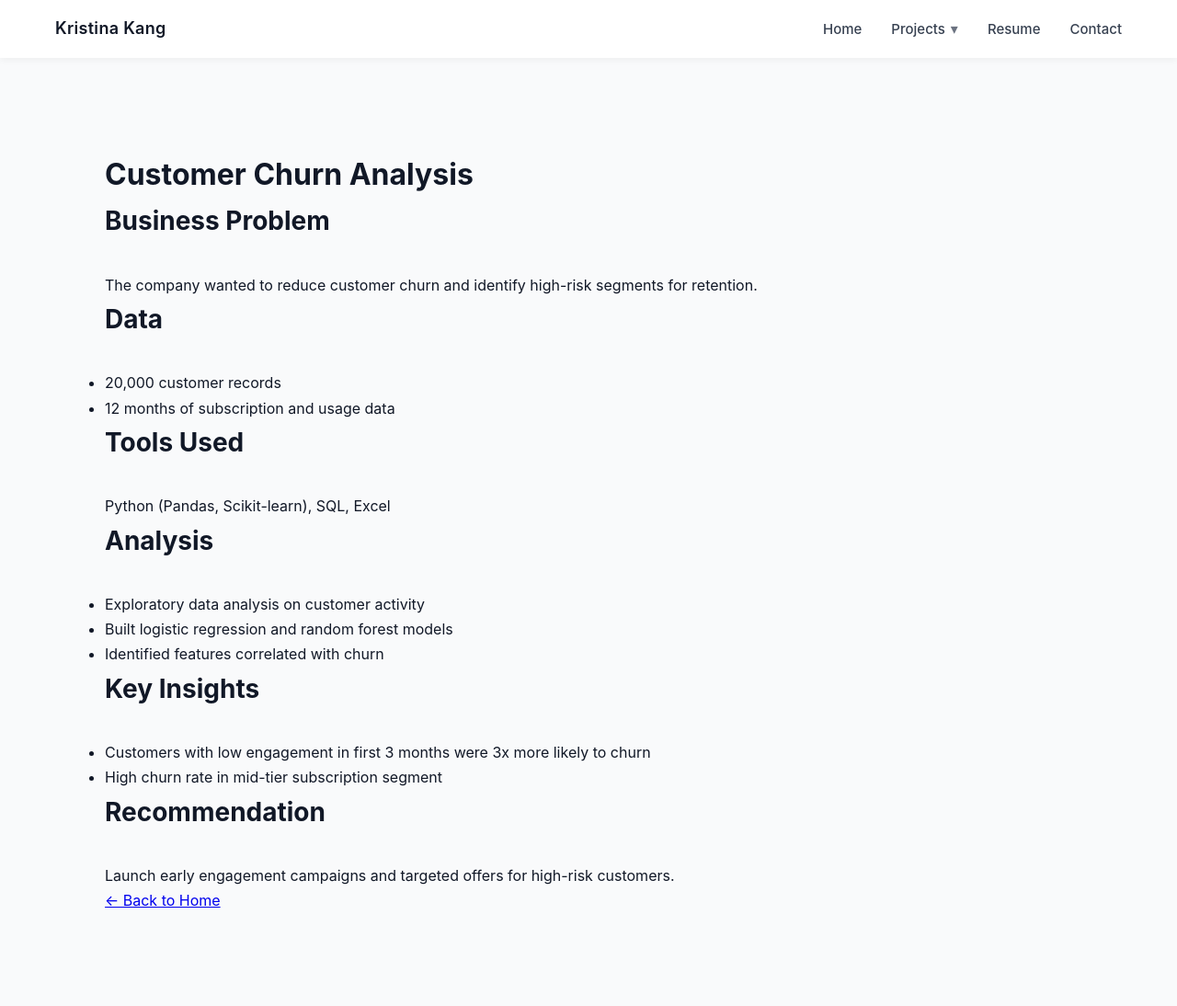
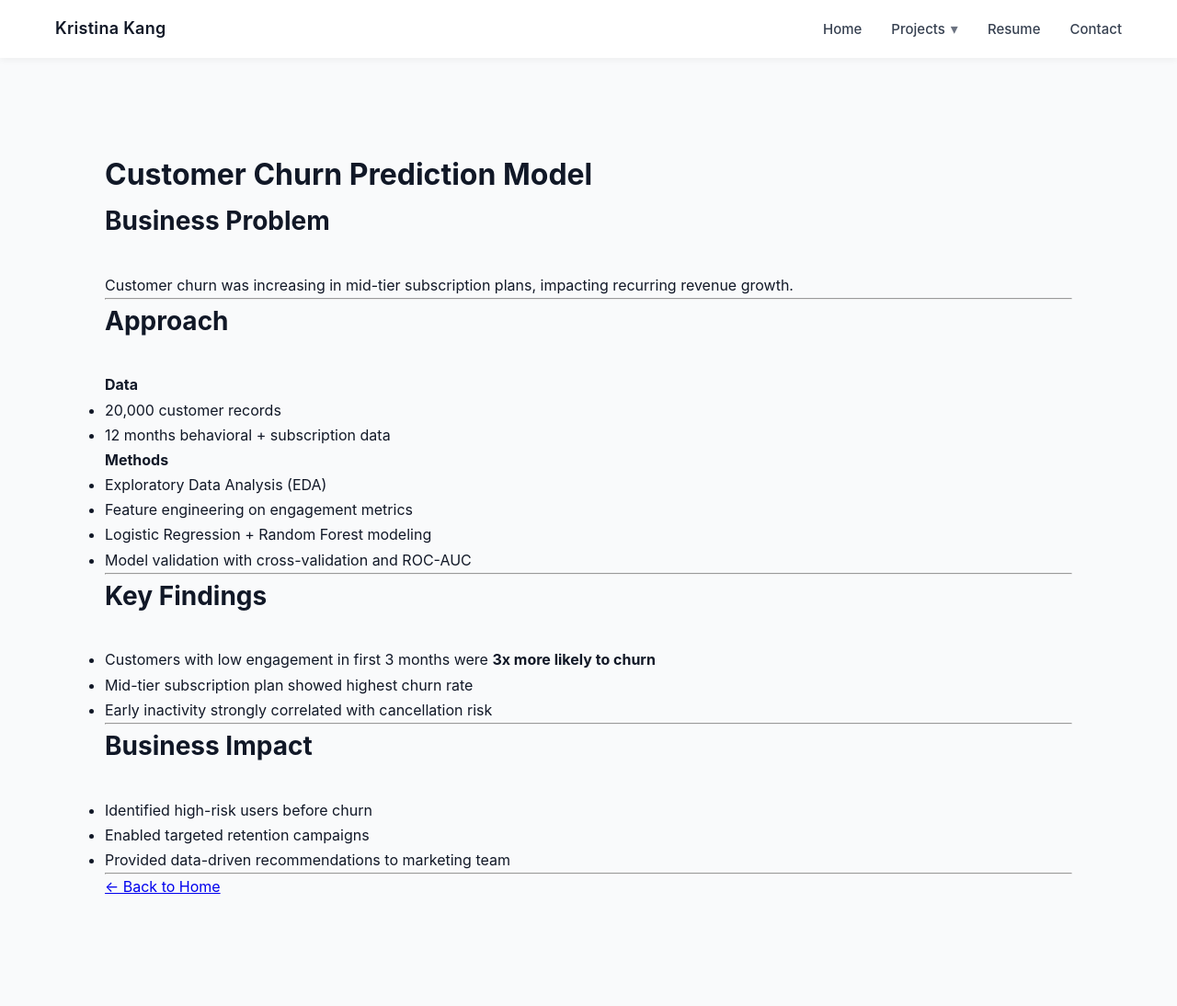
Before and after one commit to kristina-kang/kristina-kang.github.io, a Jekyll site: the page built from projects/project2.md, in a window 1280 px wide. Shown: the whole page at 92% size. Built offline with Jekyll 4.4.1, drawn with Linux system fonts in a browser that asks for light colours.

Commit message:
Update project2.md

```diff
--- a/projects/project2.md
+++ b/projects/project2.md
@@ -1,31 +1,44 @@
 ---
 layout: default
 title: Customer Churn Analysis
-permalink: /projects/project2/
 ---
 
-# Customer Churn Analysis
+# Customer Churn Prediction Model
 
 ## Business Problem
-The company wanted to reduce customer churn and identify high-risk segments for retention.
 
-## Data
+Customer churn was increasing in mid-tier subscription plans, impacting recurring revenue growth.
+
+---
+
+## Approach
+
+**Data**
 - 20,000 customer records
-- 12 months of subscription and usage data
+- 12 months behavioral + subscription data
 
-## Tools Used
-Python (Pandas, Scikit-learn), SQL, Excel
+**Methods**
+- Exploratory Data Analysis (EDA)
+- Feature engineering on engagement metrics
+- Logistic Regression + Random Forest modeling
+- Model validation with cross-validation and ROC-AUC
 
-## Analysis
-- Exploratory data analysis on customer activity
-- Built logistic regression and random forest models
-- Identified features correlated with churn
+---
 
-## Key Insights
-- Customers with low engagement in first 3 months were 3x more likely to churn
-- High churn rate in mid-tier subscription segment
+## Key Findings
 
-## Recommendation
-Launch early engagement campaigns and targeted offers for high-risk customers.
+- Customers with low engagement in first 3 months were **3x more likely to churn**
+- Mid-tier subscription plan showed highest churn rate
+- Early inactivity strongly correlated with cancellation risk
+
+---
+
+## Business Impact
+
+- Identified high-risk users before churn
+- Enabled targeted retention campaigns
+- Provided data-driven recommendations to marketing team
+
+---
 
 [← Back to Home](/)
```
